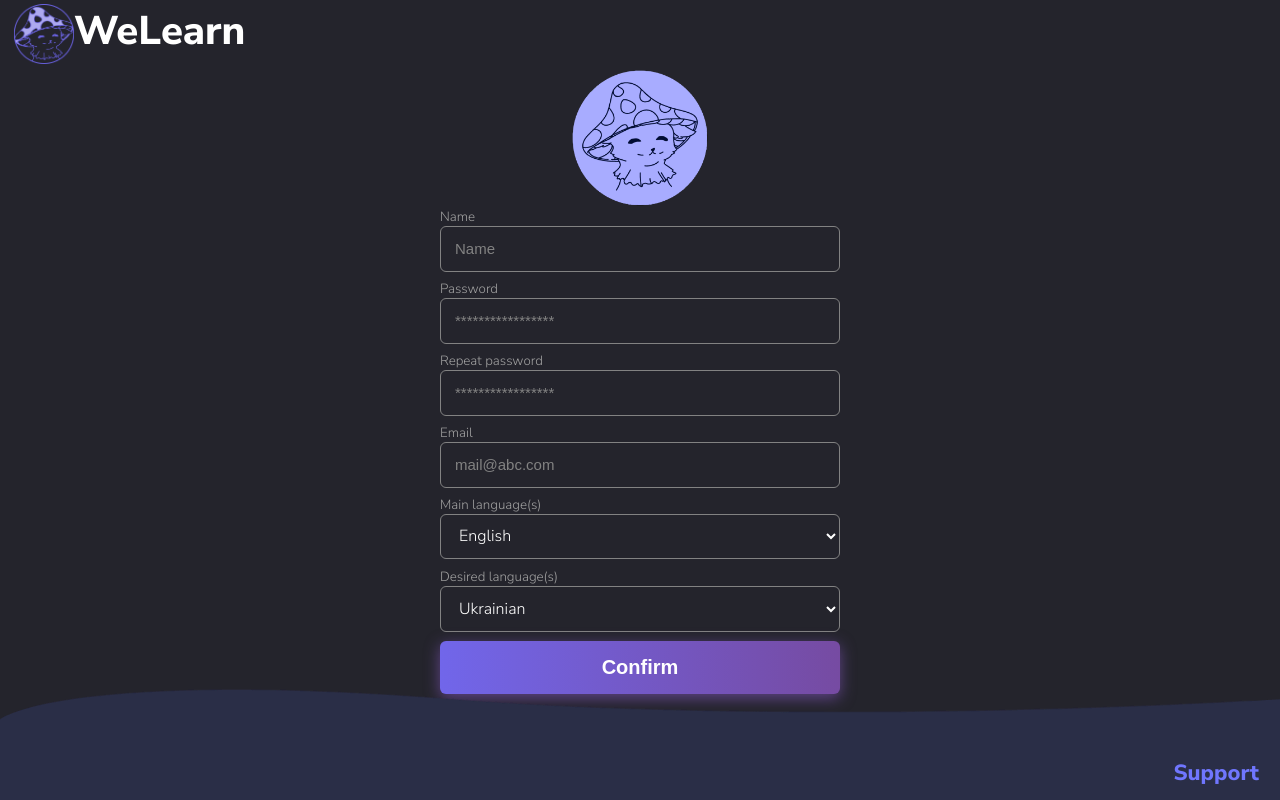
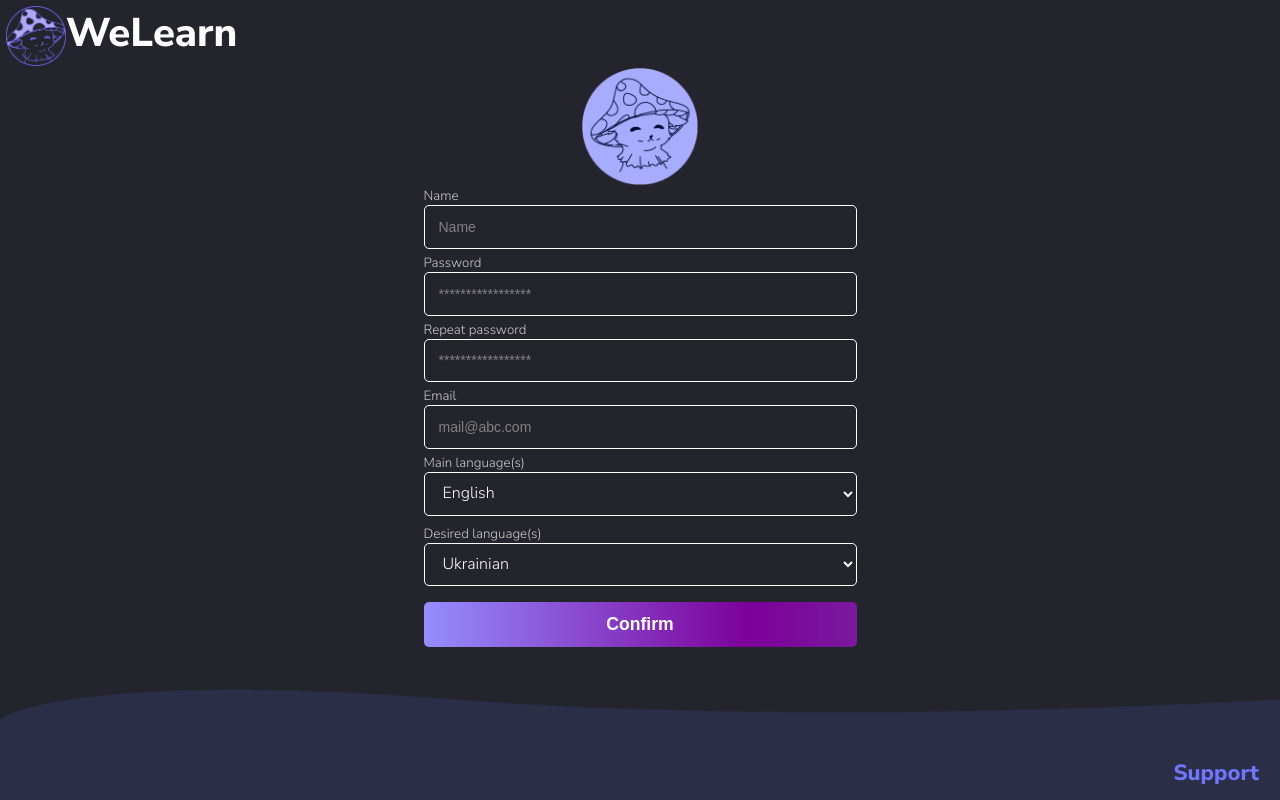
Before and after one commit to GachiKesha/WeLearn, a React (Create React App) app in the folder Frontend_WeLearn/: page /registration in a window 1280 px wide. Built offline with nearby package versions, Linux system fonts and the light colour scheme.

Commit message:
more updates

```diff
--- a/Frontend_WeLearn/src/App.js
+++ b/Frontend_WeLearn/src/App.js
@@ -4,7 +4,6 @@ import LoginPage from './components/pages/LoginPage';
 import RegistrationPage from './components/pages/RegistrationPage';
 import MenuPage from './components/pages/MenuPage';
 import VideoCallPage from './components/pages/VideoCallPage';
-import StartPage from './components/pages/StartPage';
 
 
 const App = () => {
@@ -15,7 +14,6 @@ const App = () => {
         <Route path="/registration" element={<RegistrationPage />} />
         <Route path="/menu" element={<MenuPage />} />
         <Route path="/videocall" element={<VideoCallPage />} />
-        <Route path="/start" element={<StartPage />} />
       </Routes>
     </Router>
   );
--- a/Frontend_WeLearn/src/components/common/AnimatedFooter.css
+++ b/Frontend_WeLearn/src/components/common/AnimatedFooter.css
@@ -1,6 +1,6 @@
 svg {
     width: 100vw;
-    height: 150px;
+    height: 120px;
 }
 
 .footer {
@@ -13,7 +13,7 @@ svg {
     position: absolute;
     width: 100vw;
     width: 100%;
-    height: 197px;
+    height: 167px;
     bottom: 0;
     filter: url("#goo");
     /*-webkit-filter: url("#goo");*/
--- a/Frontend_WeLearn/src/components/common/Header.css
+++ b/Frontend_WeLearn/src/components/common/Header.css
@@ -1,8 +1,7 @@
 h1 {
   display: flex;
   align-items: center;
-  padding: 4px;
-  background-color: #24242C;
+  padding: 6px 6px 0px;
 }
 
 h1 a {
@@ -10,10 +9,9 @@ h1 a {
   font-family: 'Nunito Sans', sans-serif;
   text-decoration: none;
   color: #ffffff;
-  margin-left: 10px; /* Додайте відстань між текстом та іконкою */
 }
 
-img {
+h1 img {
   height: 60px;
   width: 60px;
   vertical-align: middle;
--- a/Frontend_WeLearn/src/components/pages/MenuPage.js
+++ b/Frontend_WeLearn/src/components/pages/MenuPage.js
@@ -58,7 +58,7 @@ function MenuPage() {
         </div>
       </div>
 
-      <div className="link">
+      <div className="mlink">
         <button type="button" className="start1" onClick={onStart}>
           ▶
         </button>
--- a/Frontend_WeLearn/src/components/pages/StartPage.js
+++ /dev/null
@@ -1,77 +0,0 @@
-import { useNavigate } from 'react-router-dom';
-import React, { useState } from 'react';
-import Header from '../common/Header';
-import AnimatedFooter from '../common/AnimatedFooter';
-import Support from '../common/Support';
-import './style.css';
-import './start.css';
-
-
-function StartPage() {
-  const navigate = useNavigate();
-  const [fieldValue, setFieldValue] = useState('');
-  const [errorMessage, setErrorMessage] = useState('');
-  const [startButtonClicked, setStartButtonClicked] = useState(false);
-
-  const onStart = () => {
-    setStartButtonClicked(true);
-    const trimmedFieldValue = fieldValue.trim();
-    const langChoice = document.querySelector('.lang-choice').value;
-    const desLangChoice = document.querySelector('.des-lang-choice').value;
-
-    if (trimmedFieldValue === '' && (langChoice === desLangChoice)) {
-      setErrorMessage('Please fill in the field before starting and choose different languages.');
-    } else if (trimmedFieldValue === '') {
-      setErrorMessage('Please fill in the field before starting.');
-    } else if (langChoice === desLangChoice) {
-      setErrorMessage('Please choose different languages.');
-    } else {
-      console.log('Start button clicked');
-      // redirect to /videocallPage
-      navigate('/videocall');
-    }
-  };
-
-  const handleFieldChange = (event) => {
-    setFieldValue(event.target.value);
-    // clear error message when the field changes
-    setErrorMessage('');
-  };
-
-  return (
-    <div>
-      <Header />
-      <div className="container flex">
-        <div className="page flex">
-          <div className="post">
-          <label htmlFor="Name">Name</label>
-      <input type="text" id="Name" placeholder="Name"required value={fieldValue} onChange={handleFieldChange} />
-      {/* display error message*/}
-      {startButtonClicked && fieldValue === '' && (
-        <div className="error-message">Please enter your name.</div>)}
-            <label htmlFor="lang-choice">Language to Learn</label>
-            <select className="lang-choice">
-              <option>English</option>
-              <option>Ukrainian</option>
-            </select>
-            <label htmlFor="des-lang-choice">Native language</label>
-            <select className="des-lang-choice">
-              <option>Ukrainian</option>
-              <option>English</option>
-            </select>
-            {errorMessage && <div className="error-message">{errorMessage}</div>}
-            <div className="link">
-              <button type="button" className="start" onClick={onStart}>
-                ▶
-              </button>
-            </div>
-          </div>
-        </div>
-      </div>
-      <Support />
-      <AnimatedFooter/>
-    </div>
-  );
-}
-
-export default StartPage;
--- a/Frontend_WeLearn/src/components/pages/login.css
+++ b/Frontend_WeLearn/src/components/pages/login.css
@@ -1,5 +1,4 @@
 .container1 {
-  padding: 0px 17px;
   min-height: 70vh;
   justify-content: center;
   flex-direction: column;
@@ -11,21 +10,21 @@
   flex-direction: column;
   background: #24242C;
   padding: 20px;
-  max-width: 500px;
+  max-width: 444px;
   width: 100%;
 }
 
 .container1 img {
-  width: 146px;
-  height: 146px;
+  width: 165px;
+  height: 166px;
 }
 
 .post1 input {
-  height: 55px;
+  height: 45px;
   width: 100%;
   border: 1px solid #DED2D9;
-  border-radius: 6px;
-  margin-bottom: 8px;
+  border-radius: 5px;
+  margin-bottom: 5px;
   font-size: 1rem;
   padding: 0 14px;
   background-color: #24242C;
@@ -46,19 +45,19 @@
   display: flex;
   flex-direction: column;
   text-align: center;
-  gap: 15px;
+  align-items: center;
+  gap: 10px;
 }
 
 .link .login {
   border: none;
   outline: none;
   cursor: pointer;
-  padding: 15px 0;
-  border-radius: 6px;
+  border-radius: 5px;
   color: #ffffff;
-  font-size: 1.25rem;
+  font-size: 1.15rem;
   font-weight: 600;
-  width: 104%;
+  width: 100%;
   background-size: 300% 100%;
   transition: all 0.4s ease-in-out;
 }
@@ -88,8 +87,8 @@
 
 .forgot-link {
   color: #666BE4;
-  font-size: 16px;
-  margin-left: 204px;
+  font-size: 15px;
+  margin-left: 157px;
 }
 
 .forgot-link:hover {
@@ -105,7 +104,7 @@
 .checkbox-container {
   display: flex;
   align-items: center;
-  margin: 2px 0 5px;
+  margin: 2px 0 7px;
   font-size: 15px;
 }
 
--- a/Frontend_WeLearn/src/components/pages/menu.css
+++ b/Frontend_WeLearn/src/components/pages/menu.css
@@ -43,14 +43,14 @@
 }
 
 
-.link {
+.mlink {
   display: flex;
   flex-direction: column;
   text-align: center;
   align-items: center;
 }
 
-.link .start1 {
+.mlink .start1 {
   border: none;
   outline: none;
   cursor: pointer;
@@ -66,12 +66,12 @@
   transition: all .4s ease-in-out;
 }
 
-.link .start1:hover {
+.mlink .start1:hover {
   background-position: 100% 0;
   transition: all .4s ease-in-out;
 }
 
-.link .start1:focus {
+.mlink .start1:focus {
   outline: none;
 }
 
--- a/Frontend_WeLearn/src/components/pages/registr.css
+++ b/Frontend_WeLearn/src/components/pages/registr.css
@@ -1,5 +1,4 @@
 .container2 {
-  padding: 0 15px;
   min-height: 60vh;
   flex-direction: column;
   background-color: var(--background-color);
@@ -8,23 +7,22 @@
 .post2 {
   display: flex;
   flex-direction: column;
-  background: #24242C;
-  max-width: 400px;
+  max-width: 433px;
   width: 100%;
-  height: 486px;
+  height: 460px;
 }
 
 .container2 img {
-  width: 140px;
-  height: 140px;
+  width: 120px;
+  height: 121px;
 }
 
 .post2 input {
-  height: 55px;
+  height: 45px;
   width: 100%;
-  border: 1px solid #828282;
-  border-radius: 6px;
-  margin-bottom: 8px;
+  border: 1px solid #ffffff;
+  border-radius: 5px;
+  margin-bottom: 5px;
   font-size: 1rem;
   padding: 0 14px;
   background-color: #24242C;
@@ -42,11 +40,10 @@
 
 .post2 select {
   font-family: 'Nunito Sans', sans-serif;
-  height: 55px;
+  height: 45px;
   width: 100%;
-  border: 1px solid #828282;
-  border-radius: 6px;
-  margin-bottom: 20px;
+  border: 1px solid #ffffff;
+  border-radius: 5px;
   font-size: 1rem;
   padding: 0 14px;
   margin-bottom: 9px;
@@ -63,7 +60,7 @@
 }
 
 .post2 select:focus {
-  border: 1.5px solid #422072;
+  border: 2px solid #7d6bd6;
   background-color: #24242C;
 }
 
@@ -78,10 +75,10 @@
   border: none;
   outline: none;
   cursor: pointer;
-  padding: 15px 0;
-  border-radius: 6px;
+  border-radius: 5px;
+  margin-top: 7px;
   color: #fff;
-  font-size: 1.25rem;
+  font-size: 1.1rem;
   font-weight: 600;
   width: 100%;
   background-size: 300% 100%;
@@ -98,8 +95,3 @@
 .link1 .confirm:focus {
   outline: none;
 }
-
-.link1 button {
-  background-image: linear-gradient(to right, #7166ea, #764ba2, #7d6bd6, #8E37D7) !important;
-  box-shadow: 0 4px 15px 0 rgba(116, 79, 168, 0.75);
-}
--- a/Frontend_WeLearn/src/components/pages/start.css
+++ /dev/null
@@ -1,90 +0,0 @@
-.container {
-  display: flex;
-  align-items: center;
-  padding: 0 15px;
-  min-height: 500px;
-  justify-content: center;
-  flex-direction: column;
-  background-color: var(--background-color);
-
-}
-
-.post {
-  display: flex;
-  flex-direction: column;
-  background: #fff;
-  padding: 183px 70px;
-  max-width: 500px;
-  width: 100%;
-
-}
-
-.container img {
-  width: 148px;
-  height: 158px;
-}
-
-.post input {
-  height: 55px;
-  width: 100%;
-  border: 1px solid #DED2D9;
-  border-radius: 6px;
-  margin-bottom: 8px;
-  font-size: 1rem;
-  padding: 0 14px;
-}
-
-.post input:focus {
-  outline: none;
-  background: #ffffff;
-}
-
-.post select {
-  font-family: 'Nunito Sans', sans-serif;
-  height: 55px;
-  width: 100%;
-  border: 1px solid #DED2D9;
-  border-radius: 6px;
-  margin-bottom: 8px;
-  font-size: 1rem;
-  padding: 0 14px;
-}
-
-select:hover {
-  background-color: #999eff;
-}
-select:focus {
-  border: 1.5px solid #422072;
-  background-color: #fff;
-}
-
-.link {
-  display: flex;
-  flex-direction: column;
-  text-align: center;
-  align-items: center;
-  padding: 8px;
-}
-
-.link .start {
-  border: none;
-  outline: none;
-  cursor: pointer;
-  padding: 20px 36px 75px;
-  border-radius: 100%;
-  color: #fff;
-  font-size: 60px;
-  font-weight: 600;
-  width: 111px;
-  height: 111px;
-  background-size: 300% 100%;
-  transition: all .4s ease-in-out;
-}
-
-.link .start:hover {
-  background-position: 100% 0;
-  transition: all .4s ease-in-out;
-}
-.link .start:focus {
-  outline: none;
-}
--- a/Frontend_WeLearn/src/components/pages/style.css
+++ b/Frontend_WeLearn/src/components/pages/style.css
@@ -27,13 +27,13 @@ html {
 
 label {
   font-weight: normal;
-  color: #A1A1A1;
+  color: #cdcdcd;
   font-size: smaller;
 }
 
 ::placeholder {
   color: #ffffff;
-  font-size: 15px;
+  font-size: 14px;
 }
 
 a{
@@ -63,10 +63,8 @@ a{
 }
 
 .error-message {
-  font-size: 16px;
-  color: red;
-  font-weight: 500;
-
+  font-size: 14px;
+  color: #ff007f;
 }
 .support-link .support {
   color: #7076FE;
@@ -87,6 +85,6 @@ a{
 }
 
 button{
-  background-image: linear-gradient(to right, #958EFF, #764ba2, #7d6bd6, #7C009A);
-  box-shadow: 0 4px 15px 0 rgba(116, 79, 168, 0.75);
+  background-image: linear-gradient(to right, #958EFF, #7C009A, #764ba2, #7d6bd6, #7C009A);
+  height: 45px;
 }
```
Also changed, not shown: Frontend_WeLearn/src/components/pages/user1.png, Frontend_WeLearn/src/components/pages/user2.png.
